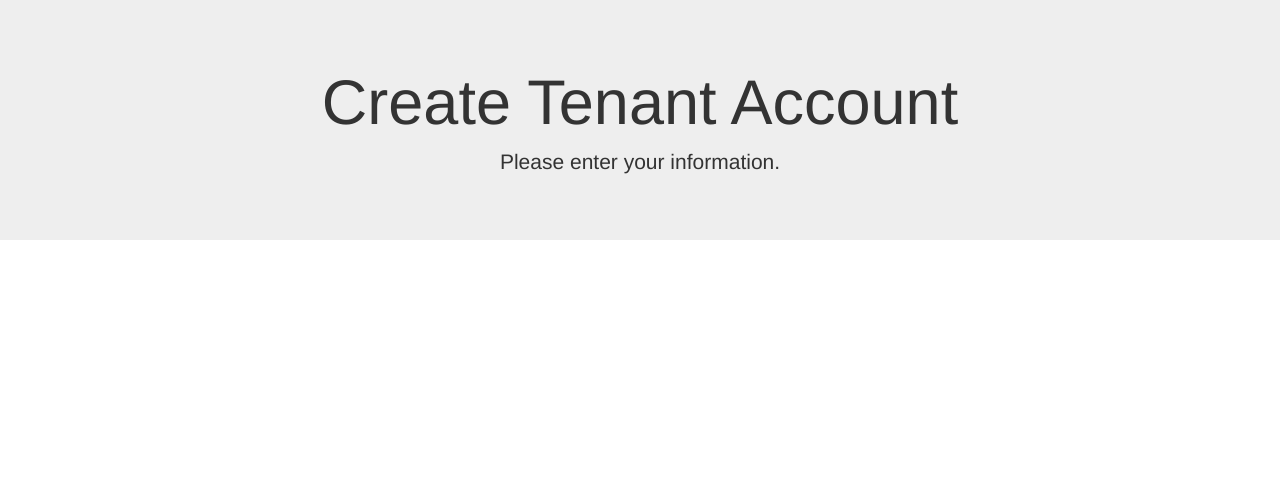
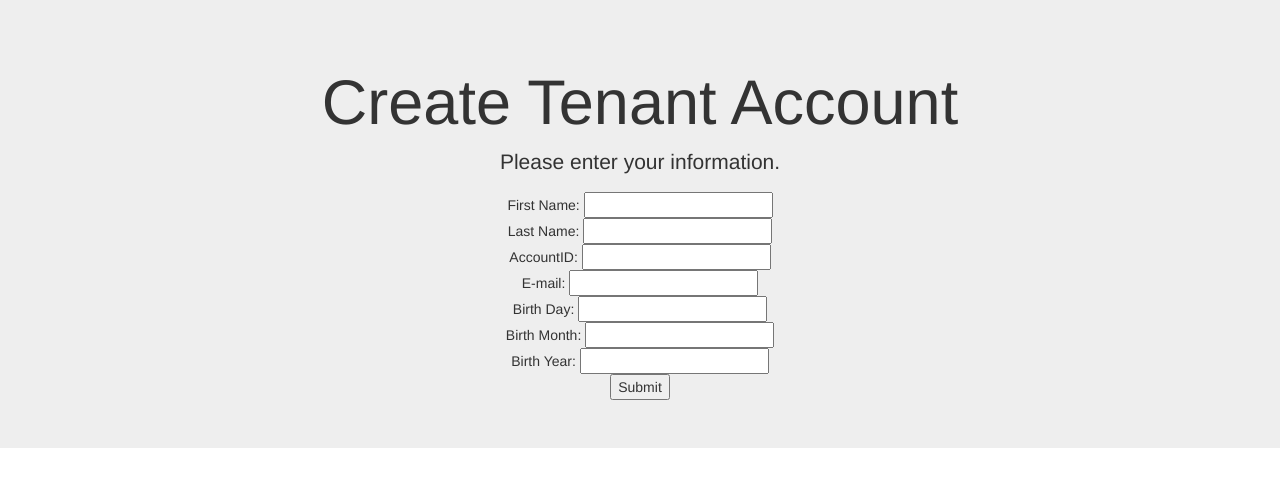
Before and after one commit to DatabaseProjectNMSU/DatabaseProject, a PHP site: page /createTenant.php in a window 1280 px wide. Shown: the top 487 px of the page. Run offline with PHP 8.4, Linux system fonts and the light colour scheme.

Commit message:
Updated tenant create account

```diff
--- a/createTenant.php
+++ b/createTenant.php
@@ -14,6 +14,24 @@
 <div class="jumbotron text-center">
     <h1>Create Tenant Account</h1>
     <p>Please enter your information.</p>
+
+    <html>
+    <body>
+
+    <form action="TenantCreateAccount.php" method="post">
+        First Name: <input type="text" name="fname"><br>
+        Last Name: <input type="text" name="lname"><br>
+        AccountID: <input type="text" name="id"><br>
+        E-mail: <input type="text" name="email"><br>
+        Birth Day: <input type="text" name="day"><br>
+        Birth Month: <input type="text" name="month"><br>
+        Birth Year: <input type="text" name="year"><br>
+
+        <input type="submit">
+    </form>
+
+    </body>
+    </html>
 </div>
 
 
```
Also changed, not shown: TenantCreateAccount.php (added, +15 -0 lines).
